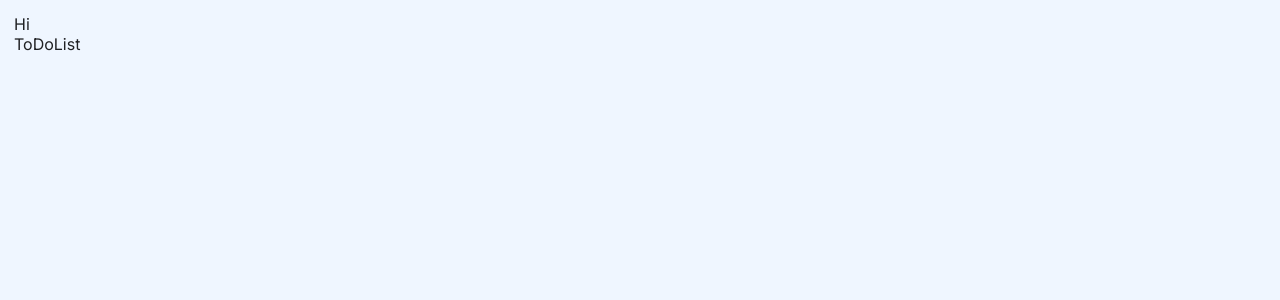
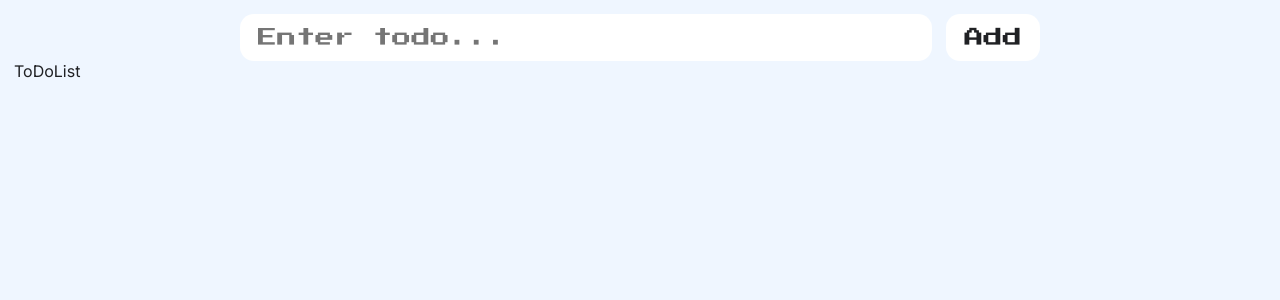
Before and after one commit to medium-sofy/react-to-do, a React (Vite) app: page / in a window 1280 px wide. Shown: the top 300 px of the page. Built offline with nearby package versions, Linux system fonts and the light colour scheme.

Commit message:
Add ToDoInput component markup

```diff
--- a/src/components/ToDoInput.jsx
+++ b/src/components/ToDoInput.jsx
@@ -1,7 +1,10 @@
 export default function ToDoInput(){
   return (
     <>
-      <div>Hi</div>
+      <header>
+        <input type="text" placeholder="Enter todo..." />
+        <button>Add</button>
+      </header>
     </>
   )
 }
```
